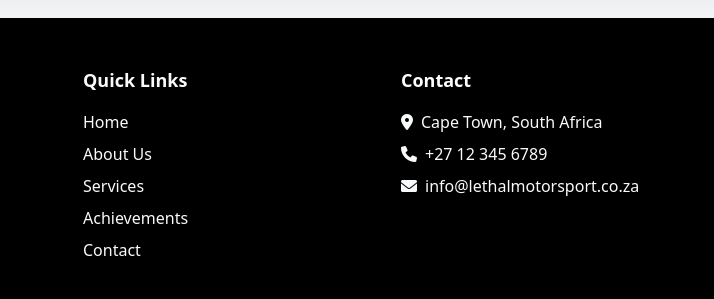
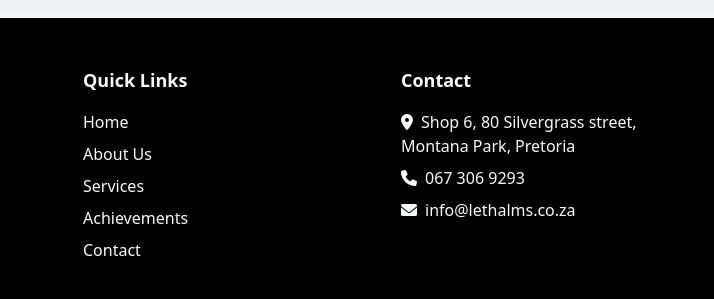
Before and after one commit to unitylan/LethalMS, a plain HTML site: page index.html in a window 1280 px wide. Shown: the part 4961-5260 px from the top of the page, 259-973 px from the left. Drawn offline with nearby package versions, Linux system fonts and the light colour scheme.

Commit message:
update on details

```diff
--- a/index.html
+++ b/index.html
@@ -224,7 +224,7 @@
         <div class="md:w-2/3 flex justify-center items-center mb-8 md:mb-0">
           <div class="w-full h-[32rem] rounded-2xl overflow-hidden grayscale border border-gray-300 shadow">
             <iframe
-              src="https://www.openstreetmap.org/export/embed.html?bbox=18.4232%2C-33.9189%2C18.4232%2C-33.9189&amp;layer=mapnik"
+src="https://www.openstreetmap.org/export/embed.html?bbox=28.2456%2C-25.6801%2C28.2466%2C-25.6791&layer=mapnik"
               class="w-full h-full border-0"
               allowfullscreen=""
               loading="lazy"
@@ -298,9 +298,9 @@
       <div>
         <h4 class="text-lg font-semibold mb-4 text-white">Contact</h4>
         <ul class="space-y-2">
-          <li><i class="fas fa-map-marker-alt mr-2 text-gray-50"></i>Cape Town, South Africa</li>
-          <li><i class="fas fa-phone mr-2 text-gray-50"></i>+27 12 345 6789</li>
-          <li><i class="fas fa-envelope mr-2 text-gray-50"></i>info@lethalmotorsport.co.za</li>
+          <li><i class="fas fa-map-marker-alt mr-2 text-gray-50"></i>Shop 6, 80 Silvergrass street, Montana Park, Pretoria</li>
+          <li><i class="fas fa-phone mr-2 text-gray-50"></i>067 306 9293</li>
+          <li><i class="fas fa-envelope mr-2 text-gray-50"></i>info@lethalms.co.za</li>
         </ul>
       </div>
       <!-- Social Media -->
```
